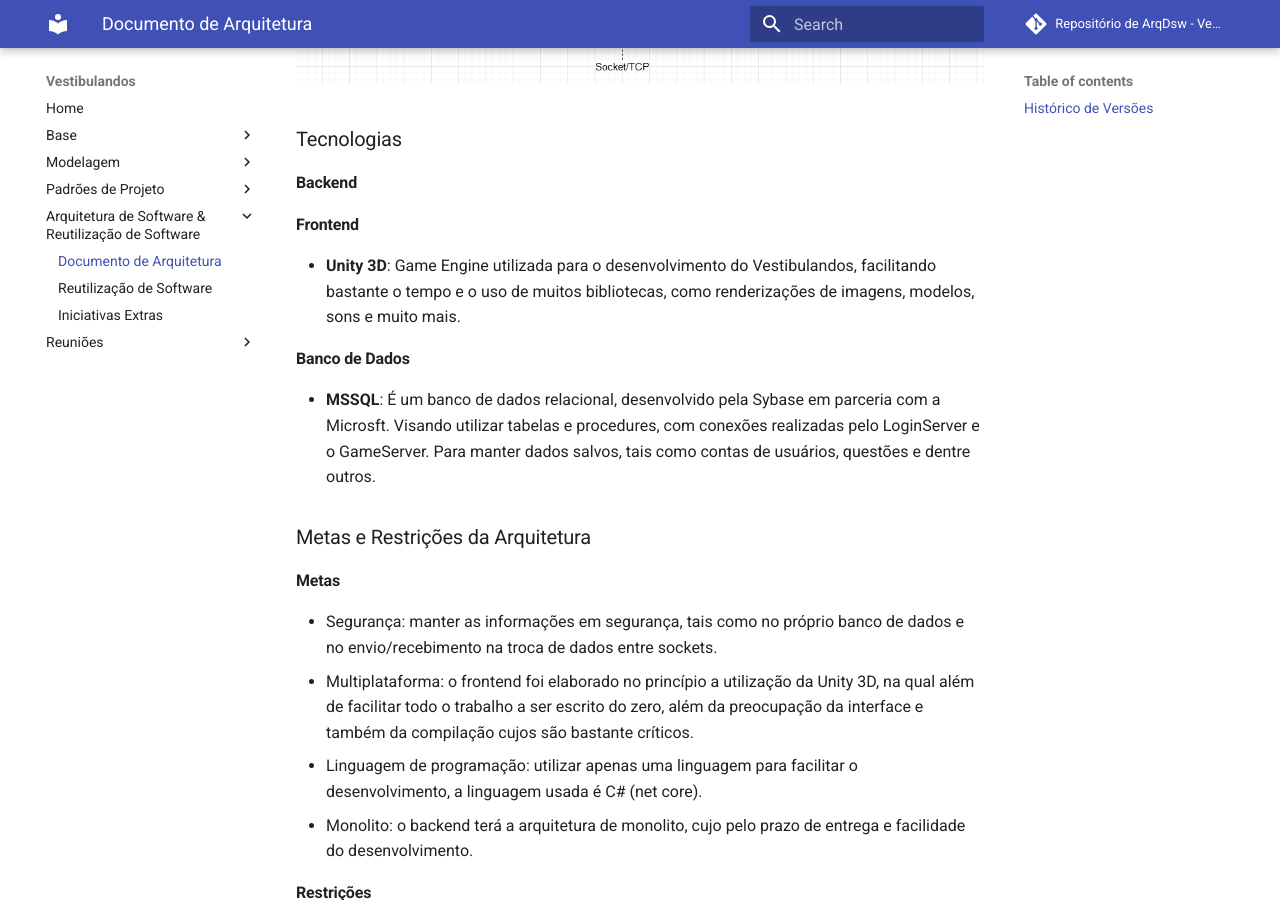
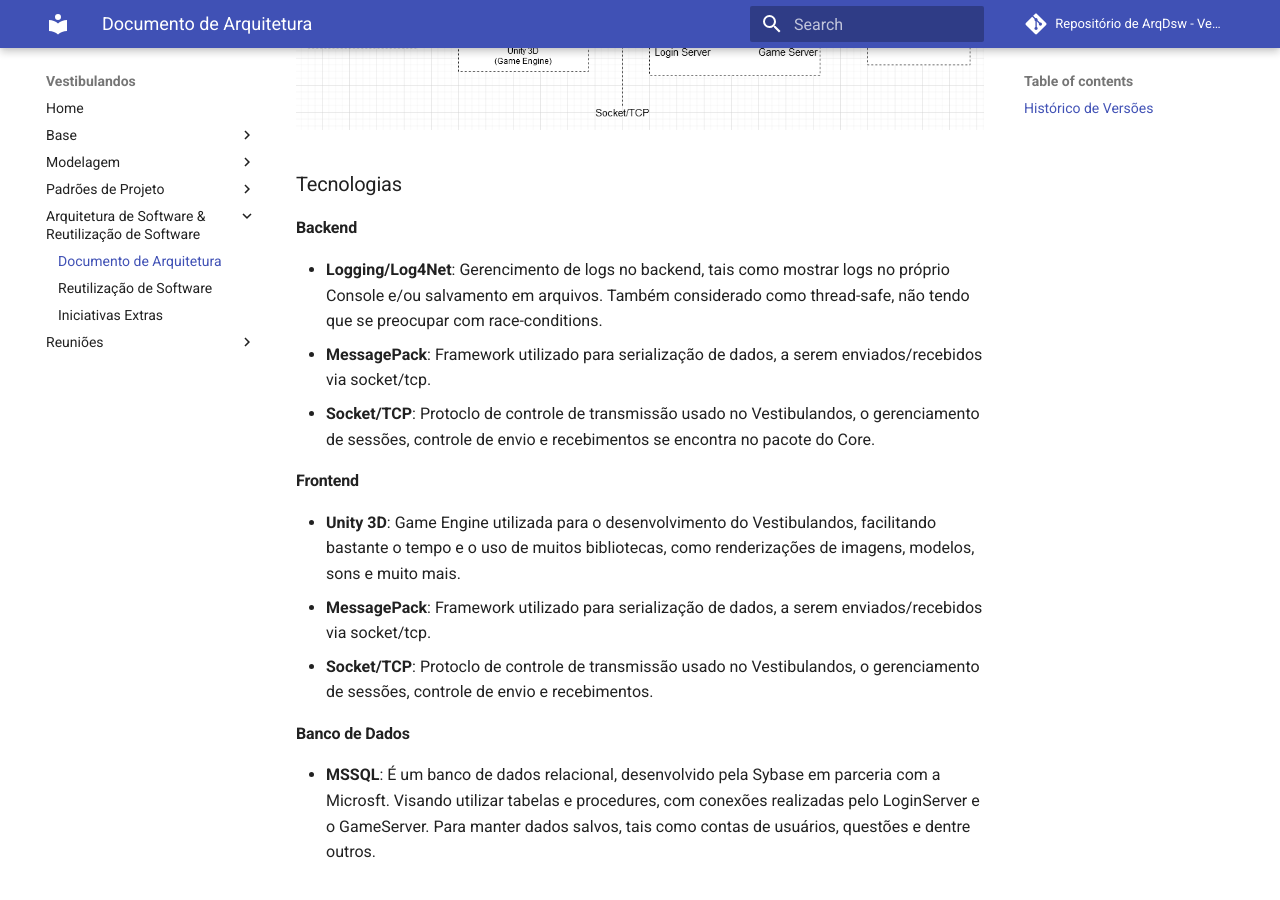
Before and after one commit to UnBArqDsw/2020.1_G4_Vestibulandos, an MkDocs documentation site: the page built from docs/arquitetura_e_reutilizacao/documento_de_arquitetura.md, in a window 1280 px wide and 900 px high, scrolled down 1346 px. Built offline with MkDocs 1.6.1 and Material for MkDocs 9.7.7, drawn with Linux system fonts in a browser that asks for light colours; comment, search, counter and statistics services are not loaded; some of the changed text lies outside the part shown.

Commit message:
adicionado mais tecnologias usadas na arquitetura.

```diff
--- a/docs/arquitetura_e_reutilizacao/documento_de_arquitetura.md
+++ b/docs/arquitetura_e_reutilizacao/documento_de_arquitetura.md
@@ -20,7 +21,6 @@
 
 ## Escopo
 Este documento foi construído sobre a visão arquitetural utilizada na implementação do Vestibulandos. Nele serão expostas as visões de caso de uso, lógica, dados e implementação.
-
 
 # Representação Arquitetural
 A arquitetura utilizada no Vestibulandos, de modo geral, segue o modelo Cliente-Servidor, sendo o responsável pela manutenção das informações (servidor) provenientes da plataforma onde ocorrem as partidas e a inserção de novas questões (cliente).
@@ -32,9 +32,14 @@
 ### Tecnologias
 
 #### Backend
+- **Logging/Log4Net**: Gerencimento de logs no backend, tais como mostrar logs no próprio Console e/ou salvamento em arquivos. Também considerado como thread-safe, não tendo que se preocupar com race-conditions.
+- **MessagePack**: Framework utilizado para serialização de dados, a serem enviados/recebidos via socket/tcp.
+- **Socket/TCP**: Protoclo de controle de transmissão usado no Vestibulandos, o gerenciamento de sessões, controle de envio e recebimentos se encontra no pacote do Core.
 
 #### Frontend
 - **Unity 3D**: Game Engine utilizada para o desenvolvimento do Vestibulandos, facilitando bastante o tempo e o uso de muitos bibliotecas, como renderizações de imagens, modelos, sons e muito mais.
+- **MessagePack**: Framework utilizado para serialização de dados, a serem enviados/recebidos via socket/tcp.
+- **Socket/TCP**: Protoclo de controle de transmissão usado no Vestibulandos, o gerenciamento de sessões, controle de envio e recebimentos.
 
 #### Banco de Dados
 - **MSSQL**: É um banco de dados relacional, desenvolvido pela Sybase em parceria com a Microsft. Visando utilizar tabelas e procedures, com conexões realizadas pelo LoginServer e o GameServer. Para manter dados salvos, tais como contas de usuários, questões e dentre outros.
```
Also changed, not shown: other parts of docs/arquitetura_e_reutilizacao/documento_de_arquitetura.md (+1 -0 lines).
